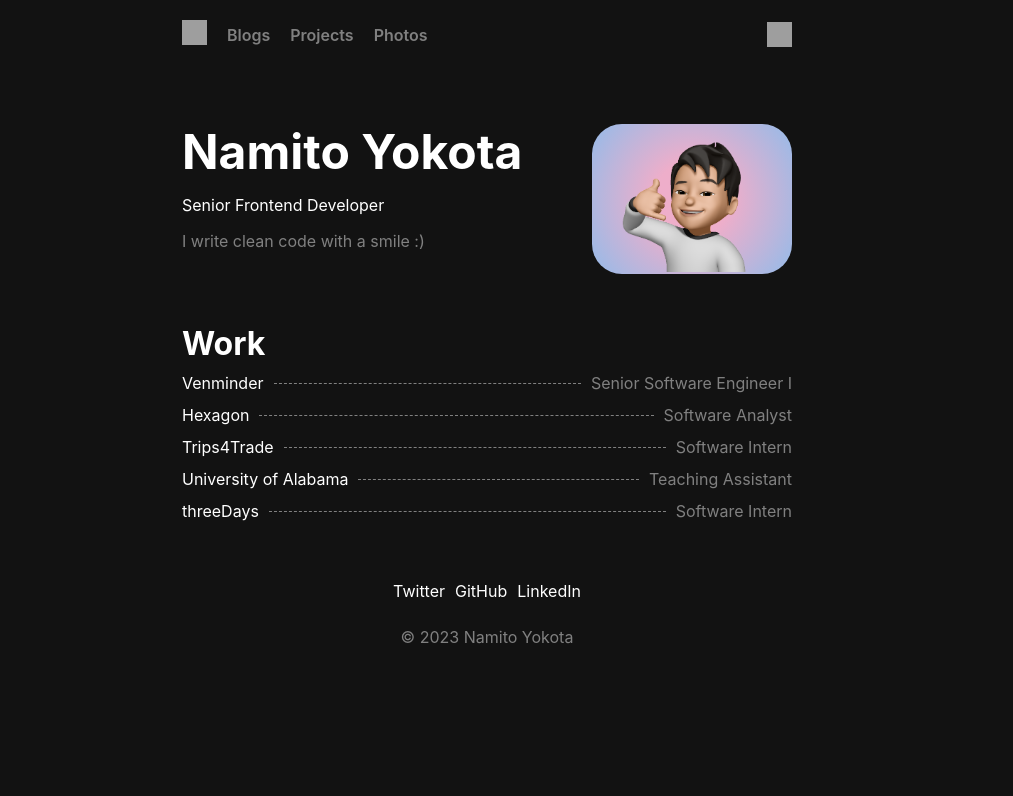
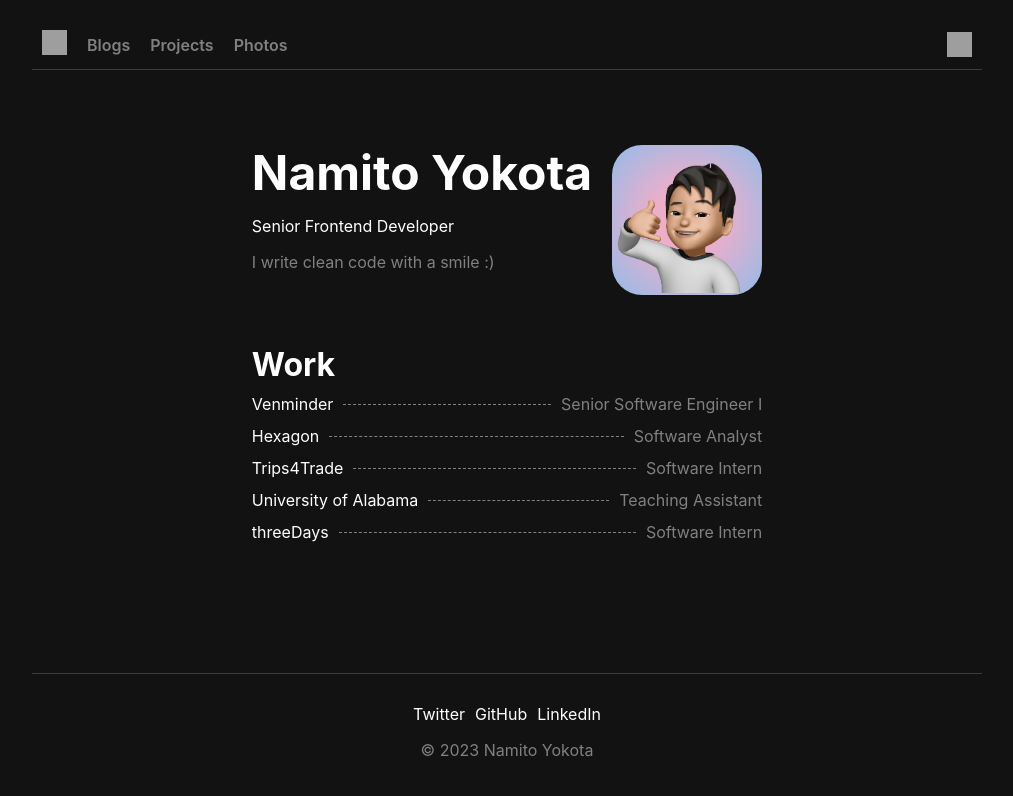
Before and after one commit to namitoyokota/portfolio, a Next.js app: page / in a window 1280 px wide. Shown: the top 796 px of the page, without its empty margins (153-1166 px from the left). Built offline with nearby package versions, Linux system fonts and the light colour scheme; grey boxes are pictures that could not be loaded.

Commit message:
full bleed layout refactor part 1

```diff
--- a/styles/Home.module.css
+++ b/styles/Home.module.css
@@ -115,6 +115,12 @@
 }
 
 .content {
+    height: 100%;
+    width: 100%;
+    display: grid;
+    grid-template-columns: 1fr;
+    grid-template-rows: min-content auto min-content;
+    justify-content: center;
     margin: 20px;
 }
 
@@ -135,9 +141,12 @@
 }
 
 .navpane {
+    width: 100%;
     display: grid;
     grid-template-columns: 45px repeat(2, min-content) auto 25px;
     align-items: center;
+    border-bottom: 1px solid rgba(230, 230, 230, 0.2);
+    padding: 10px;
     margin-bottom: 75px;
 }
 
@@ -371,9 +380,9 @@
     flex-direction: column;
     align-items: center;
     justify-content: center;
-    row-gap: 10px;
     margin: 30px 0 50px;
     padding-top: 30px;
+    border-top: 1px solid rgba(230, 230, 230, 0.2);
 }
 
 .sociallinks {
--- a/styles/globals.css
+++ b/styles/globals.css
@@ -1,9 +1,20 @@
 html,
 body {
-    max-width: 650px;
+    height: 100%;
+    max-width: 950px;
     margin: auto;
     font-family: -apple-system, BlinkMacSystemFont, Segoe UI, Roboto, Oxygen, Ubuntu, Cantarell, Fira Sans, Droid Sans, Helvetica Neue,
         sans-serif;
+}
+
+#__next {
+    height: 100%;
+}
+
+main {
+    max-width: 650px;
+    margin-left: auto;
+    margin-right: auto;
 }
 
 ::selection {
```
